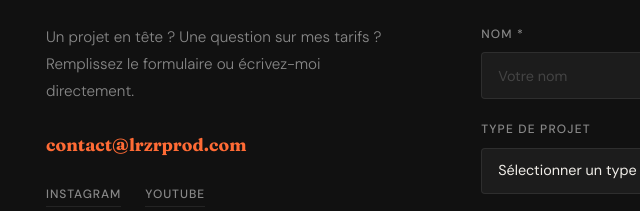
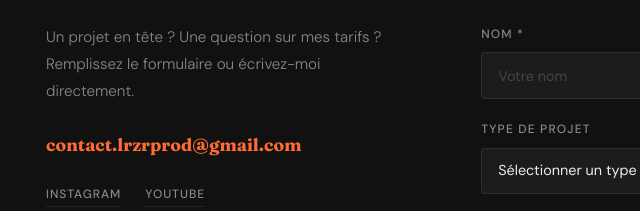
Before and after one commit to Axellrzr/Lrzrprod, a plain HTML site: page index.html in a window 1280 px wide. Shown: the part 3600-3811 px from the top of the page, 18-658 px from the left. Drawn offline with Linux system fonts and the light colour scheme.

Commit message:
Update index.html

```diff
--- a/index.html
+++ b/index.html
@@ -7,12 +7,12 @@
   <meta name="description" content="LRZR Production — Axel, créateur audiovisuel freelance spécialisé en photographie, vidéo, FPV drone. Basé en Île-de-France." />
   <meta name="author" content="Axel / LRZR Production" />
   <meta name="robots" content="index, follow" />
-  <link rel="canonical" href="https://axellrzr.github.io/" />
+  <link rel="canonical" href="https://lrzrprod.fr/" />
   <meta property="og:title" content="LRZR Production — Créateur Audiovisuel Freelance" />
   <meta property="og:description" content="Photographie, vidéo cinématographique, FPV drone. Basé en Île-de-France." />
   <meta property="og:type" content="website" />
-  <meta property="og:url" content="https://axellrzr.github.io/" />
-  <meta property="og:image" content="https://axellrzr.github.io/https://i.ibb.co/BV6pqHsB/portrait.jpg" />
+  <meta property="og:url" content="https://lrzrprod.fr/" />
+  <meta property="og:image" content="https://lrzrprod.fr/https://i.ibb.co/BV6pqHsB/portrait.jpg" />
   <meta property="og:locale" content="fr_FR" />
   <script type="application/ld+json">
   {
@@ -269,7 +269,7 @@
           <div class="contact__info reveal">
             <p class="contact__text">Un projet en tête ? Une question sur mes tarifs ? Remplissez le formulaire ou écrivez-moi directement.</p>
             <!-- MODIFIER : votre email -->
-            <a href="mailto:contact@lrzrprod.com" class="contact__email">contact@lrzrprod.com</a>
+            <a href="mailto:contact.lrzrprod@gmail.com" class="contact__email">contact.lrzrprod@gmail.com</a>
             <div class="contact__socials">
               <!-- MODIFIER : vos URLs -->
               <a href="https://www.instagram.com/axellrzr" target="_blank" rel="noopener noreferrer">Instagram</a>
@@ -341,7 +341,7 @@
               <polygon points="9.75 15.02 15.5 12 9.75 8.98 9.75 15.02" fill="currentColor" stroke="none"/>
             </svg>
           </a>
-          <a href="mailto:contact@lrzrprod.com" aria-label="Email">
+          <a href="mailto:contact.lrzrprod@gmail.com" aria-label="Email">
             <svg viewBox="0 0 24 24" fill="none" stroke="currentColor" stroke-width="1.5" aria-hidden="true">
               <rect x="2" y="4" width="20" height="16" rx="2"/>
               <path d="M2 7l10 7 10-7"/>
```
